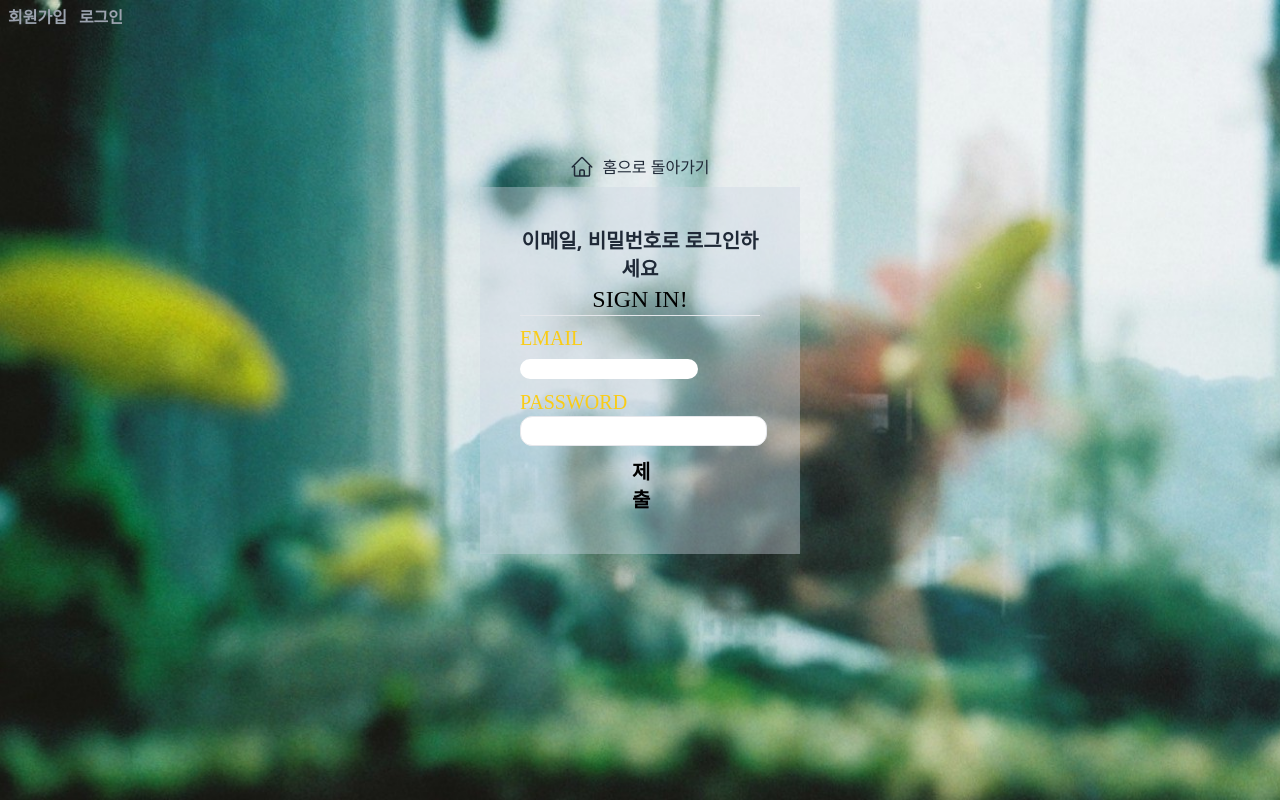
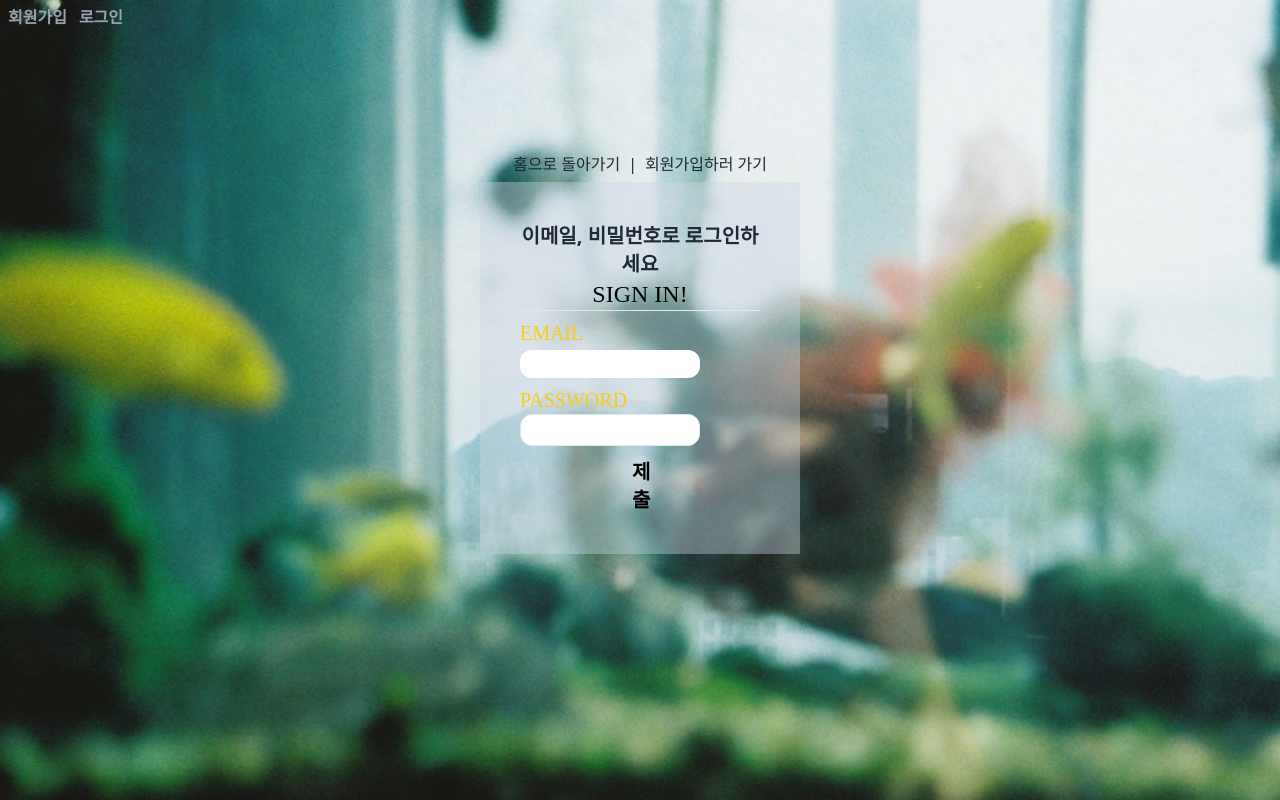
Before and after one commit to corgiccori97/myMemo, a React (Create React App) app: page /signin in a window 1280 px wide. Built offline with nearby package versions, Linux system fonts and the light colour scheme; no server answers.

Commit message:
edit css

```diff
--- a/src/App.tsx
+++ b/src/App.tsx
@@ -32,11 +32,6 @@ function App() {
 
   return (
       <div className="w-screen max-h-full bg-[url('./assets/background.JPG')] bg-cover">
-        {/* <div className="leaf leaf-1"></div>
-        <div className="leaf leaf-2"></div>
-        <div className="leaf leaf-3"></div>
-        <div className="leaf leaf-4"></div>
-        <div className="leaf leaf-5"></div> */}
         <div className="h-screen text-center relative flex flex-col">
           <Header authenticated={ useRecoilValue(authenticatedState) } />
           <Routes>
--- a/src/Home.tsx
+++ b/src/Home.tsx
@@ -1,9 +1,7 @@
 import { useEffect, useState } from 'react';
-import { useForm } from 'react-hook-form';
 import { Link, useNavigate } from 'react-router-dom';
-import ReactTypingEffect from 'react-typing-effect';
 import NotebookModal from './Components/NotebookModal';
-import { useRecoilState, useRecoilValue } from 'recoil';
+import { useRecoilValue } from 'recoil';
 import { authenticatedState } from './atoms';
 
 interface NotebookInfo {
@@ -14,9 +12,15 @@ function Home() {
     const isAuthenticated = useRecoilValue(authenticatedState);
     // 노트북 상태
     const [notebooks, setNotebooks] = useState<{notebook_id: number; notebook_name: string; thumbnail: string}[]>([]);
+
     // localStorage에 노트북 title 저장(v6에서는 Link to에 props를 넘겨줄 수가 없어서 로컬스토리지 활용)
-    const saveTitle = (title:string) => {
+    const saveTitle = (title:string, thumbnail: string) => {
         localStorage.setItem('title', title);
+        if (thumbnail) {
+            localStorage.setItem('backgroundURL', thumbnail);
+        } else {
+            localStorage.setItem('backgroundURL', '');
+        }
     };
     const [add, setAdd] = useState(false);
 
@@ -68,11 +72,13 @@ function Home() {
         />
         <div className="flex flex-wrap mx-auto border border-dashed rounded-[50%] w-1/2 border-gray-400 justify-center body px-15 py-8">
             {notebooks.map((notebook) => (
-                <div className='m-2 p-2 rounded-xl cursor-pointer hover:font-extrabold stamp-effect'>
-                    <img src={`assets/background.JPG`} alt='' />
+                <div
+                key={notebook.notebook_id}
+                className="m-2 p-2 rounded-xl cursor-pointer hover:font-extrabold stamp-effect">
+
                     <Link
                     key={notebook.notebook_id}
-                    to={`/notebook/${notebook.notebook_id}`} onClick={() => saveTitle(notebook.notebook_name)}>{notebook.notebook_name}</Link>
+                    to={`/notebook/${notebook.notebook_id}`} onClick={() => saveTitle(notebook.notebook_name, notebook.thumbnail)}>{notebook.notebook_name}</Link>
                 </div>
             ))}
         </div>
--- a/src/Routes/Join.tsx
+++ b/src/Routes/Join.tsx
@@ -53,7 +53,7 @@ function Join() {
             viewBox="0 0 24 24"
             xmlns="http://www.w3.org/2000/svg"
             aria-hidden="true">
-            <path stroke-linecap="round" stroke-linejoin="round" d="M2.25 12l8.954-8.955c.44-.439 1.152-.439 1.591 0L21.75 12M4.5 9.75v10.125c0 .621.504 1.125 1.125 1.125H9.75v-4.875c0-.621.504-1.125 1.125-1.125h2.25c.621 0 1.125.504 1.125 1.125V21h4.125c.621 0 1.125-.504 1.125-1.125V9.75M8.25 21h8.25"></path>
+            <path strokeLinecap="round" strokeLinejoin="round" d="M2.25 12l8.954-8.955c.44-.439 1.152-.439 1.591 0L21.75 12M4.5 9.75v10.125c0 .621.504 1.125 1.125 1.125H9.75v-4.875c0-.621.504-1.125 1.125-1.125h2.25c.621 0 1.125.504 1.125 1.125V21h4.125c.621 0 1.125-.504 1.125-1.125V9.75M8.25 21h8.25"></path>
             </svg>
             <Link to="/">홈으로 돌아가기</Link>
         </button>
--- a/src/Routes/SignIn.tsx
+++ b/src/Routes/SignIn.tsx
@@ -54,16 +54,9 @@ function SignIn() {
         <>
         <button
         className="flex items-center space-x-2 mx-auto text-gray-800 mt-[10%] mb-2">
-            <svg fill="none"
-            className="w-6 h-6"
-            stroke="currentColor"
-            strokeWidth="1.5"
-            viewBox="0 0 24 24"
-            xmlns="http://www.w3.org/2000/svg"
-            aria-hidden="true">
-            <path stroke-linecap="round" stroke-linejoin="round" d="M2.25 12l8.954-8.955c.44-.439 1.152-.439 1.591 0L21.75 12M4.5 9.75v10.125c0 .621.504 1.125 1.125 1.125H9.75v-4.875c0-.621.504-1.125 1.125-1.125h2.25c.621 0 1.125.504 1.125 1.125V21h4.125c.621 0 1.125-.504 1.125-1.125V9.75M8.25 21h8.25"></path>
-            </svg>
             <Link to="/">홈으로 돌아가기</Link>
+            <span> | </span>
+            <Link to="/join">회원가입하러 가기</Link>
         </button>
         <form
         className="w-1/4 mx-auto p-10 text-xl text-center bg-slate-300 bg-opacity-40"
@@ -83,7 +76,7 @@ function SignIn() {
                     })}
                     type="email"
                     name="email"
-                    className="text-gray-600 text-sm cols-span-2 underline underline-offset-4 rounded-xl"
+                    className="text-gray-600 text-sm cols-span-2 underline underline-offset-4 rounded-xl w-3/4 h-7"
                     // placeholder="이메일"
                     />
                 </label>
@@ -96,7 +89,7 @@ function SignIn() {
                     })}
                     type="password"
                     name="password"
-                    className="text-gray-800 border rounded-xl"
+                    className="text-gray-800 border rounded-xl w-3/4 h-8"
                     />
                 </label>
             </div>
```
